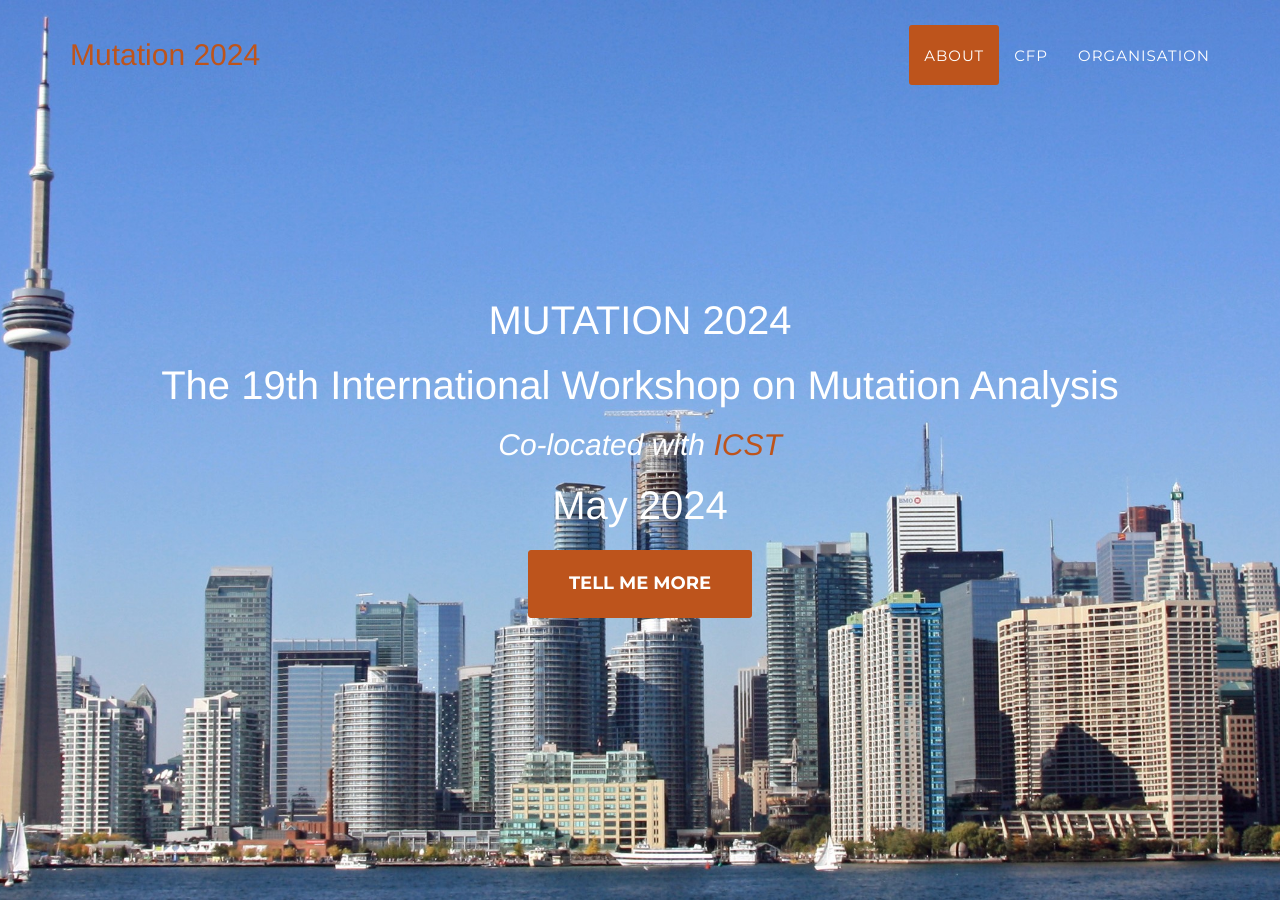
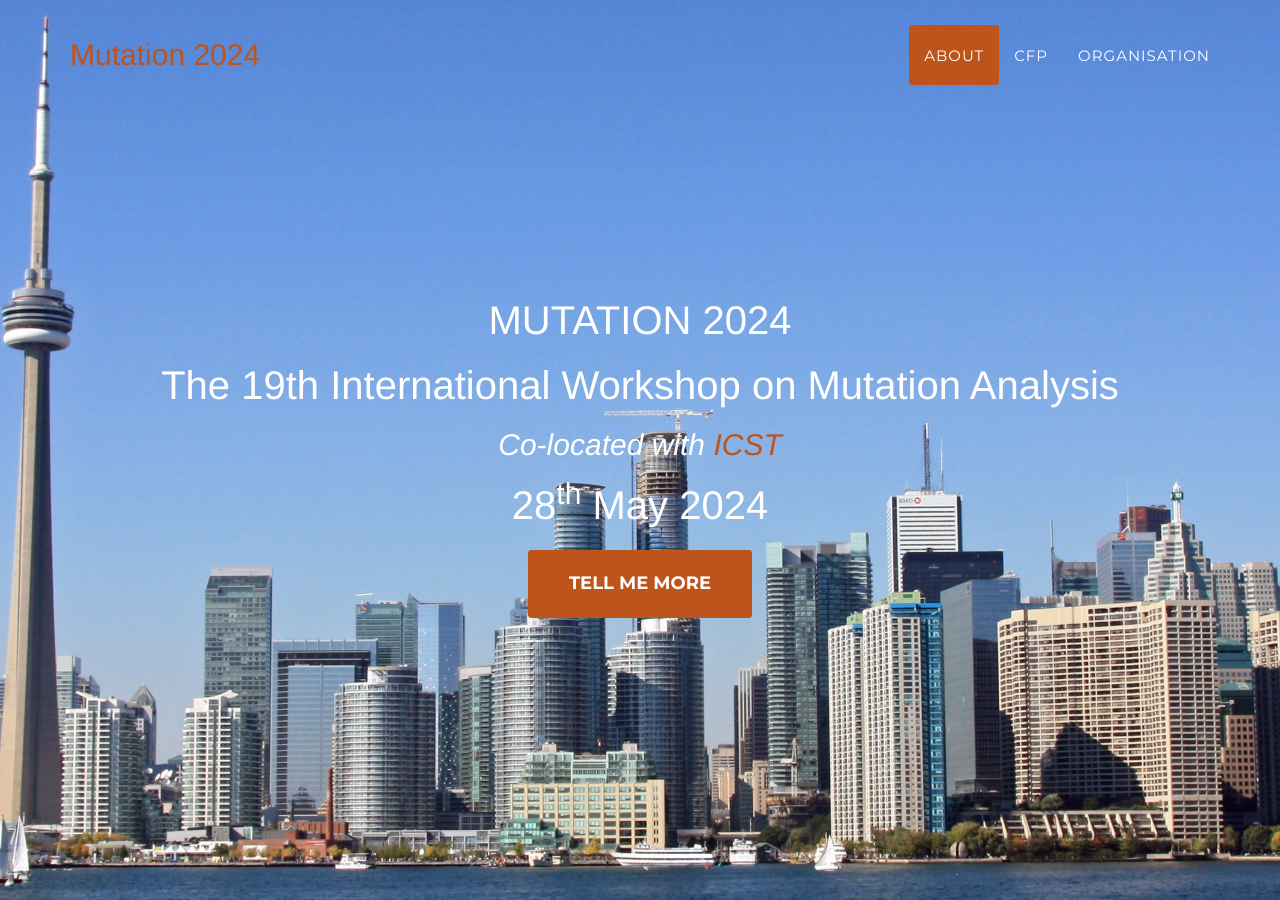
Before and after one commit to mutation-workshop/2024, a Jekyll site: the page built from index.html, in a window 1280 px wide and 900 px high. Built offline with Jekyll 4.4.1, drawn with Linux system fonts in a browser that asks for light colours; some web fonts are replaced.

Commit message:
Update workshop date in home.html

```diff
--- a/_layouts/home.html
+++ b/_layouts/home.html
@@ -15,7 +15,7 @@
                 <div class="intro-subheading">MUTATION 2024<br></div>
                 <div class="intro-subheading">The 19th International Workshop on Mutation Analysis</div>
                 <div class="intro-lead-in">Co-located with <a href="https://conf.researchr.org/home/icst-2024">ICST</a></div>
-                <div class="intro-subheading">May 2024</div>
+                <div class="intro-subheading">28<sup>th</sup> May 2024</div>
                 <a href="#intro" class="page-scroll btn btn-xl">Tell Me More</a><br>
             </div>
         </div>
```
